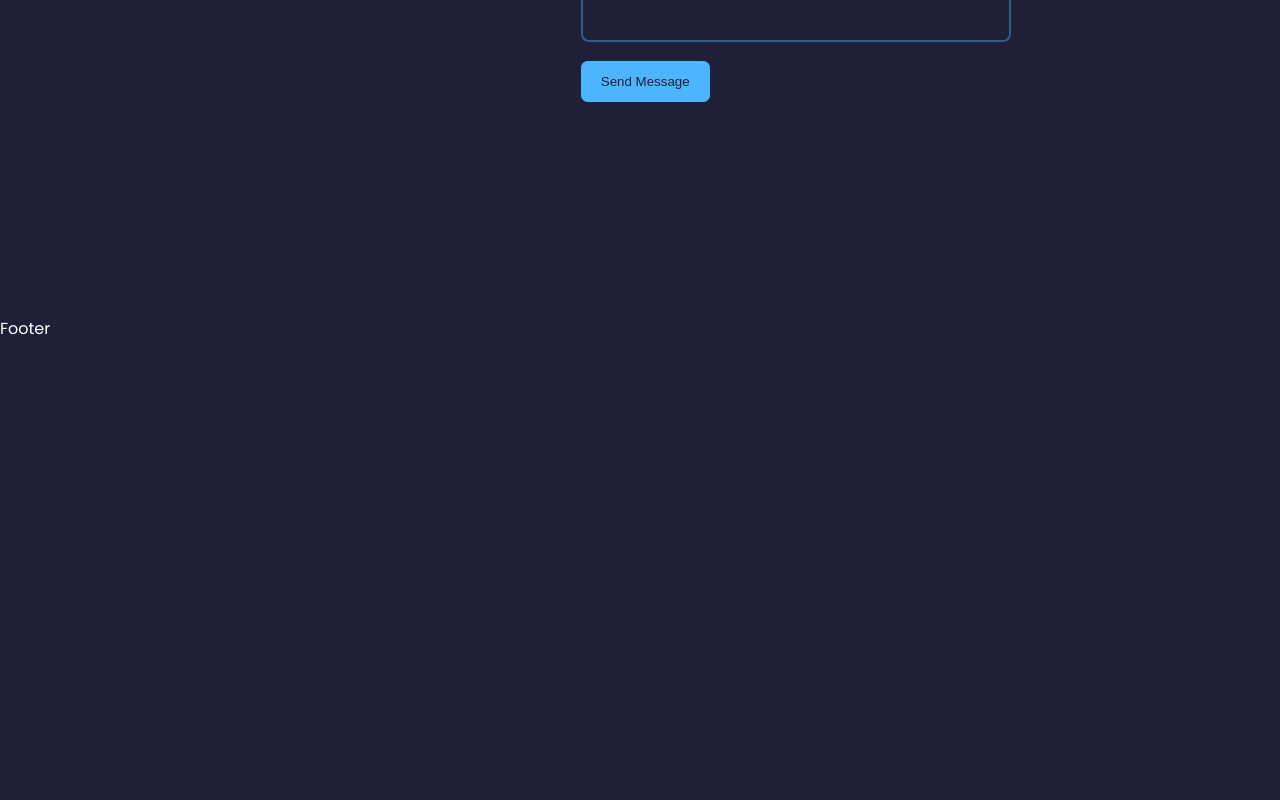
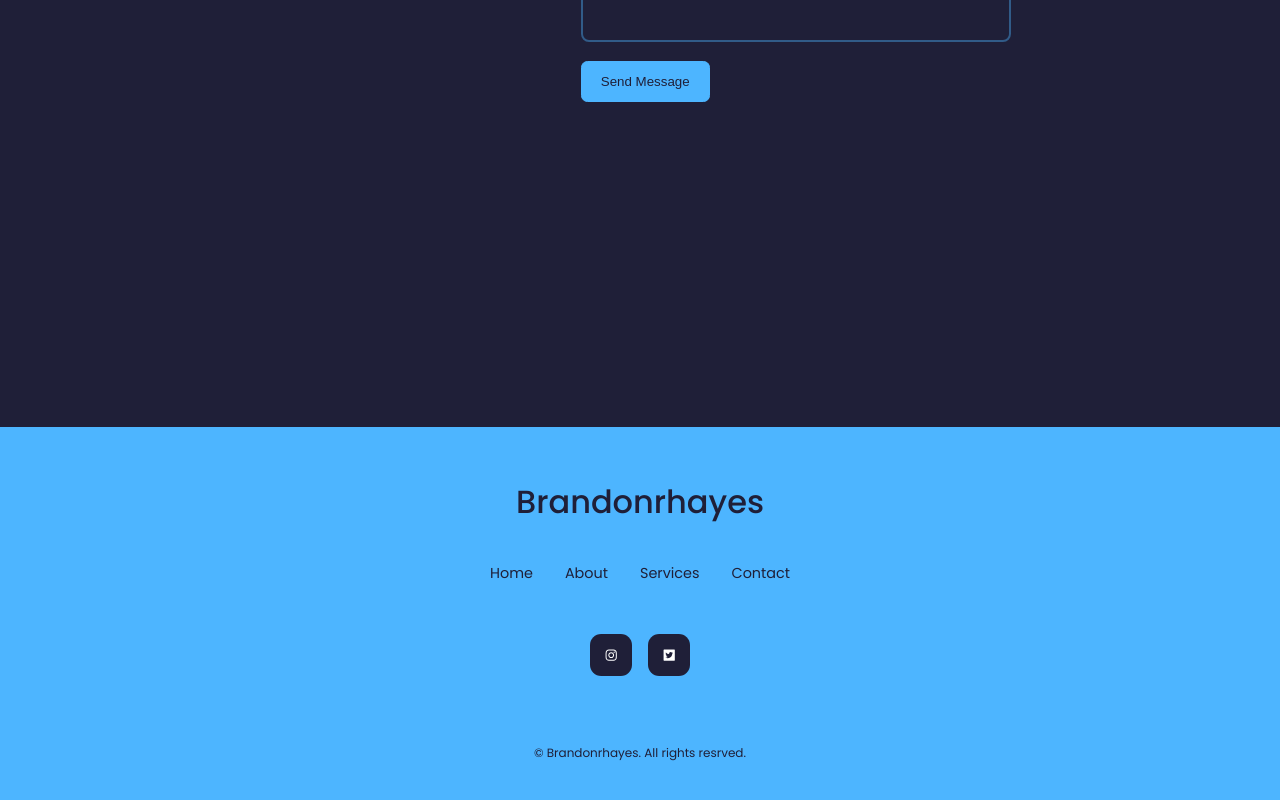
Before and after one commit to brandonrhayes/modernsite, a React (Create React App) app: page / in a window 1280 px wide. Shown: the part 3269-4069 px from the top of the page. Before the commit the page ends 3611 px from the top, so only its background shows below. Built offline with nearby package versions, Linux system fonts and the light colour scheme.

Commit message:
added footer

```diff
--- a/src/components/footer/Footer.jsx
+++ b/src/components/footer/Footer.jsx
@@ -1,9 +1,29 @@
 import React from 'react'
 import './footer.css'
+import {AiOutlineInstagram} from 'react-icons/ai'
+import {AiFillTwitterSquare} from 'react-icons/ai'
 
 const Footer = () => {
   return (
-    <div>Footer</div>
+    <footer>
+      <a href="#" className='footer__logo'>Brandonrhayes</a>
+
+      <ul className='permalinks'>
+        <li><a href="#">Home</a></li>
+        <li><a href="#about">About</a></li>
+        <li><a href="#services">Services</a></li>
+        <li><a href="#contact">Contact</a></li>
+      </ul>
+
+      <div className="footer__socials">
+        <a href="https://www.instagram.com/brandonrhayes" target="_blank" rel="noreferrer"><AiOutlineInstagram/></a>
+        <a href="https://twitter.com/brandonrhayes" target="_blank" rel="noreferrer"><AiFillTwitterSquare/></a>
+      </div>
+
+      <div className="footer__copyright">
+        <small>&copy; Brandonrhayes. All rights resrved.</small>
+      </div>
+    </footer>
   )
 }
 
--- a/src/components/footer/footer.css
+++ b/src/components/footer/footer.css
@@ -0,0 +1,53 @@
+footer {
+    background: var(--color-primary);
+    padding: 3rem 0;
+    text-align: center;
+    font-size: 0.9rem;
+    margin-top: 7rem;
+}
+
+footer a {
+    color: var(--color-bg);
+}
+
+.footer__logo {
+    font-size: 2rem;
+    font-weight: 500;
+    margin-bottom: 2rem;
+    display: block;
+}
+
+.permalinks {
+    display: flex;
+    flex-wrap: wrap;
+    justify-content: center;
+    gap: 2rem;
+    margin: 0 auto 3rem;
+}
+
+.footer__socials {
+    display: flex;
+    justify-content: center;
+    gap: 1rem;
+    margin-bottom: 4rem;
+}
+
+.footer__socials a {
+    background: var(--color-bg);
+    color: var(--color-white);
+    padding: 0.8rem;
+    border-radius: 0.7rem;
+    display: flex;
+    border: 1px solid transparent;
+}
+
+.footer__socials a:hover {
+    background: transparent;
+    color: var(--color-bg);
+    border-color: var(--color-bg);
+}
+
+.footer__copyright {
+    margin-bottom: 4rem;
+    color: var(--color-bg);
+}
--- a/src/components/modal/BasicModal.jsx
+++ b/src/components/modal/BasicModal.jsx
@@ -8,17 +8,9 @@
   const handleClose = () => setOpen(false);
 
   return (
-    <div>
-
-    </div>
-    //   <Modal
-    //     open={open}
-    //     onClose={handleClose}
-    //     aria-labelledby="modal-modal-title"
-    //     aria-describedby="modal-modal-description"
-    //   >
-    //     <h1>testing</h1>
-    //   </Modal>
-    // </div>
+    <div></div>
+    // <Modal>
+    //   <h5>test</h5>
+    // </Modal>
   );
 }
```
